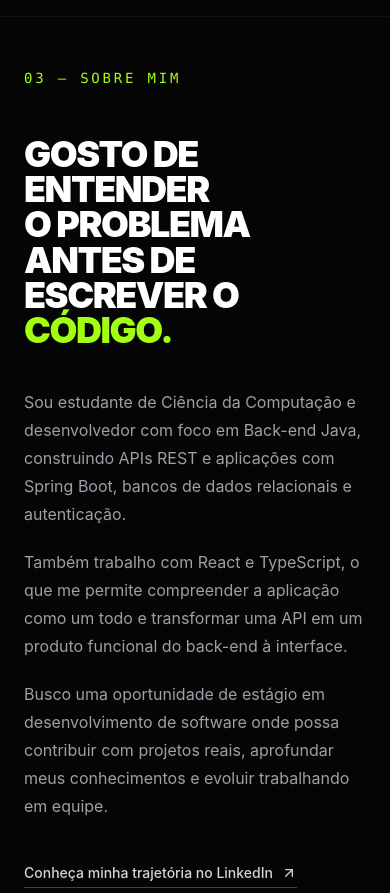
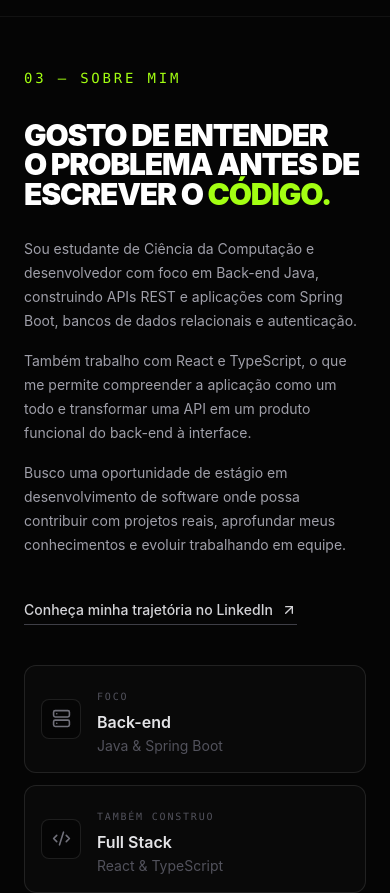
Before and after one commit to kleberson154/portfolio-v2, a React (Vite) app: page / in a window 390 px wide. Shown: the part 3640-4533 px from the top of the page. Built offline with nearby package versions, Linux system fonts and the light colour scheme.

Commit message:
feat: enhance About section layout and improve styling for better readability

```diff
--- a/src/sections/About.tsx
+++ b/src/sections/About.tsx
@@ -4,7 +4,7 @@ import {
   Code2,
   GraduationCap,
   MapPin,
-  Server,
+  Server
 } from 'lucide-react'
 import SectionReveal from '../components/ui/SectionReveal'
 
@@ -13,26 +13,26 @@ const highlights = [
     icon: Server,
     label: 'Foco',
     value: 'Back-end',
-    description: 'Java & Spring Boot',
+    description: 'Java & Spring Boot'
   },
   {
     icon: Code2,
     label: 'Também construo',
     value: 'Full Stack',
-    description: 'React & TypeScript',
+    description: 'React & TypeScript'
   },
   {
     icon: GraduationCap,
     label: 'Formação',
     value: 'Ciência da Computação',
-    description: 'Conclusão prevista: 2027',
+    description: 'Conclusão prevista: 2027'
   },
   {
     icon: MapPin,
     label: 'Localização',
     value: 'Uberlândia — MG',
-    description: 'Brasil',
-  },
+    description: 'Brasil'
+  }
 ]
 
 export default function About() {
@@ -48,7 +48,7 @@ export default function About() {
           </span>
         </SectionReveal>
 
-        <div className="mt-12 grid gap-16 lg:grid-cols-[1.2fr_0.8fr] lg:items-start">
+        <div className="mt-8 grid gap-10 lg:grid-cols-[1.2fr_0.8fr] lg:items-start">
           <AboutContent />
 
           <AboutCards />
@@ -63,19 +63,18 @@ function AboutContent() {
     <motion.div
       initial={{ opacity: 0, y: 30 }}
       whileInView={{ opacity: 1, y: 0 }}
-      viewport={{ once: true, amount: 0.2 }}
+      viewport={{ once: false, amount: 0.2 }}
       transition={{ duration: 0.6 }}
     >
-      <h2 className="max-w-4xl text-4xl font-black uppercase leading-[0.98] tracking-[-0.04em] text-white sm:text-5xl lg:text-6xl">
+      <h2 className="max-w-4xl text-3xl font-black uppercase leading-[0.98] tracking-[-0.04em] text-white sm:text-5xl lg:text-6xl">
         Gosto de entender
         <br />
         o problema antes de
         <br />
-        escrever o
-        <span className="text-[#a3ff12]"> código.</span>
+        escrever o<span className="text-[#a3ff12]"> código.</span>
       </h2>
 
-      <div className="mt-10 max-w-2xl space-y-5 text-base leading-7 text-zinc-400 sm:text-lg">
+      <div className="mt-7 max-w-2xl space-y-4 text-sm leading-6 text-zinc-400 sm:mt-10 sm:space-y-5 sm:text-lg sm:leading-7">
         <p>
           Sou estudante de Ciência da Computação e desenvolvedor com foco em
           Back-end Java, construindo APIs REST e aplicações com Spring Boot,
@@ -83,9 +82,9 @@ function AboutContent() {
         </p>
 
         <p>
-          Também trabalho com React e TypeScript, o que me permite compreender
-          a aplicação como um todo e transformar uma API em um produto
-          funcional do back-end à interface.
+          Também trabalho com React e TypeScript, o que me permite compreender a
+          aplicação como um todo e transformar uma API em um produto funcional
+          do back-end à interface.
         </p>
 
         <p>
@@ -103,7 +102,6 @@ function AboutContent() {
           className="group inline-flex items-center gap-2 border-b border-zinc-700 pb-1 text-sm font-medium text-zinc-300 transition hover:border-[#a3ff12] hover:text-[#a3ff12]"
         >
           Conheça minha trajetória no LinkedIn
-
           <ArrowUpRight
             size={16}
             className="transition-transform group-hover:-translate-y-0.5 group-hover:translate-x-0.5"
@@ -125,19 +123,19 @@ function AboutCards() {
             key={item.label}
             initial={{ opacity: 0, x: 30 }}
             whileInView={{ opacity: 1, x: 0 }}
-            viewport={{ once: true, amount: 0.2 }}
+            viewport={{ once: false, amount: 0.2 }}
             transition={{
               duration: 0.5,
-              delay: index * 0.08,
+              delay: index * 0.08
             }}
             whileHover={{
-              x: 4,
+              x: 4
             }}
-            className="group flex items-center gap-5 rounded-xl border border-white/10 bg-[#090909] p-5 transition hover:border-[#a3ff12]/20"
+            className="group flex items-center gap-4 rounded-xl border border-white/10 bg-[#090909] p-4 transition hover:border-[#a3ff12]/20 sm:gap-5 sm:p-5"
           >
-            <div className="flex h-12 w-12 shrink-0 items-center justify-center rounded-lg border border-white/10 bg-[#050505]">
+            <div className="flex h-10 w-10 shrink-0 items-center justify-center rounded-lg border border-white/10 bg-[#050505] sm:h-12 sm:w-12">
               <Icon
-                size={21}
+                size={19}
                 className="text-zinc-500 transition group-hover:text-[#a3ff12]"
               />
             </div>
@@ -147,13 +145,9 @@ function AboutCards() {
                 {item.label}
               </span>
 
-              <h3 className="mt-1 font-semibold text-zinc-200">
-                {item.value}
-              </h3>
+              <h3 className="mt-1 font-semibold text-zinc-200">{item.value}</h3>
 
-              <p className="mt-0.5 text-sm text-zinc-600">
-                {item.description}
-              </p>
+              <p className="mt-0.5 text-sm text-zinc-600">{item.description}</p>
             </div>
           </motion.div>
         )
```
